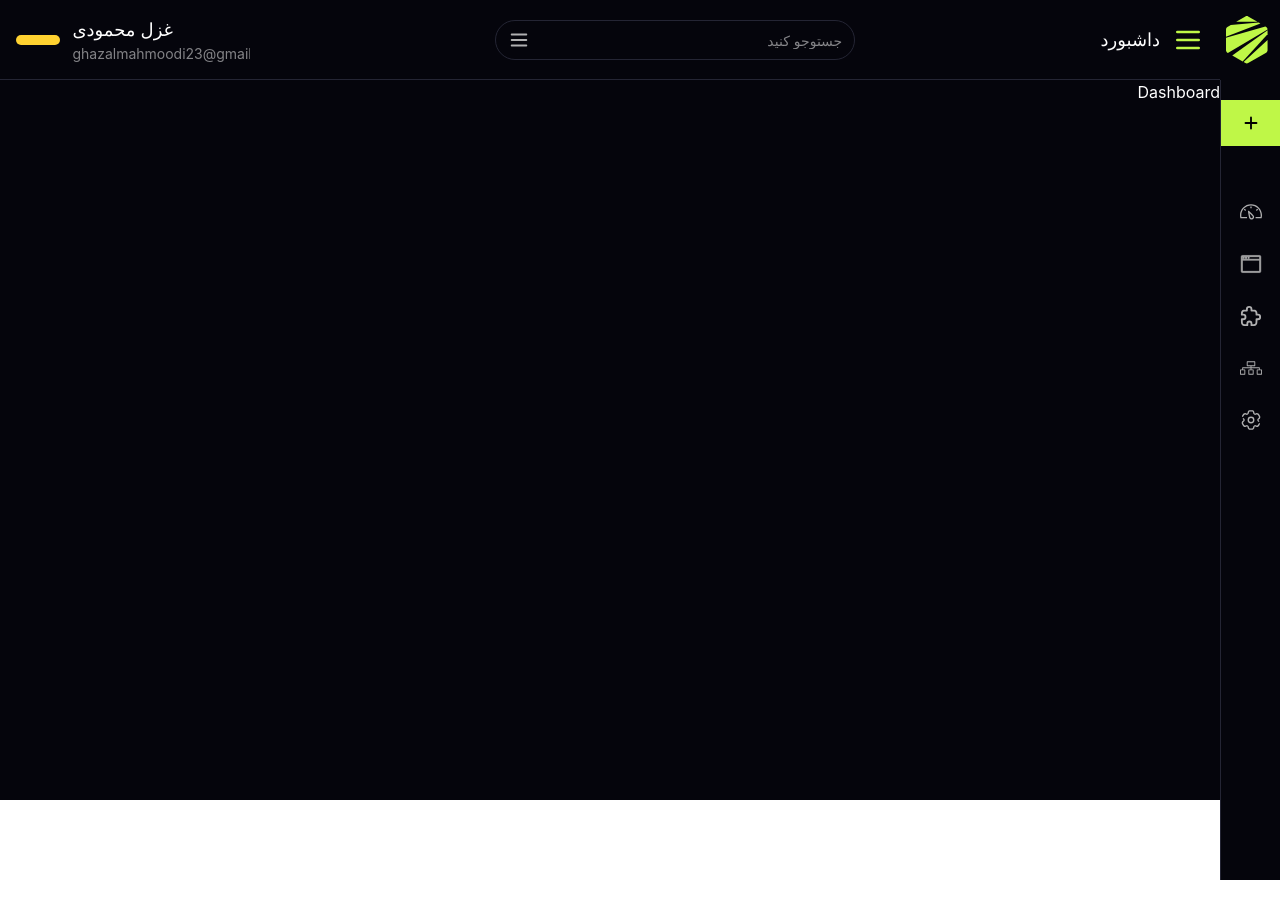
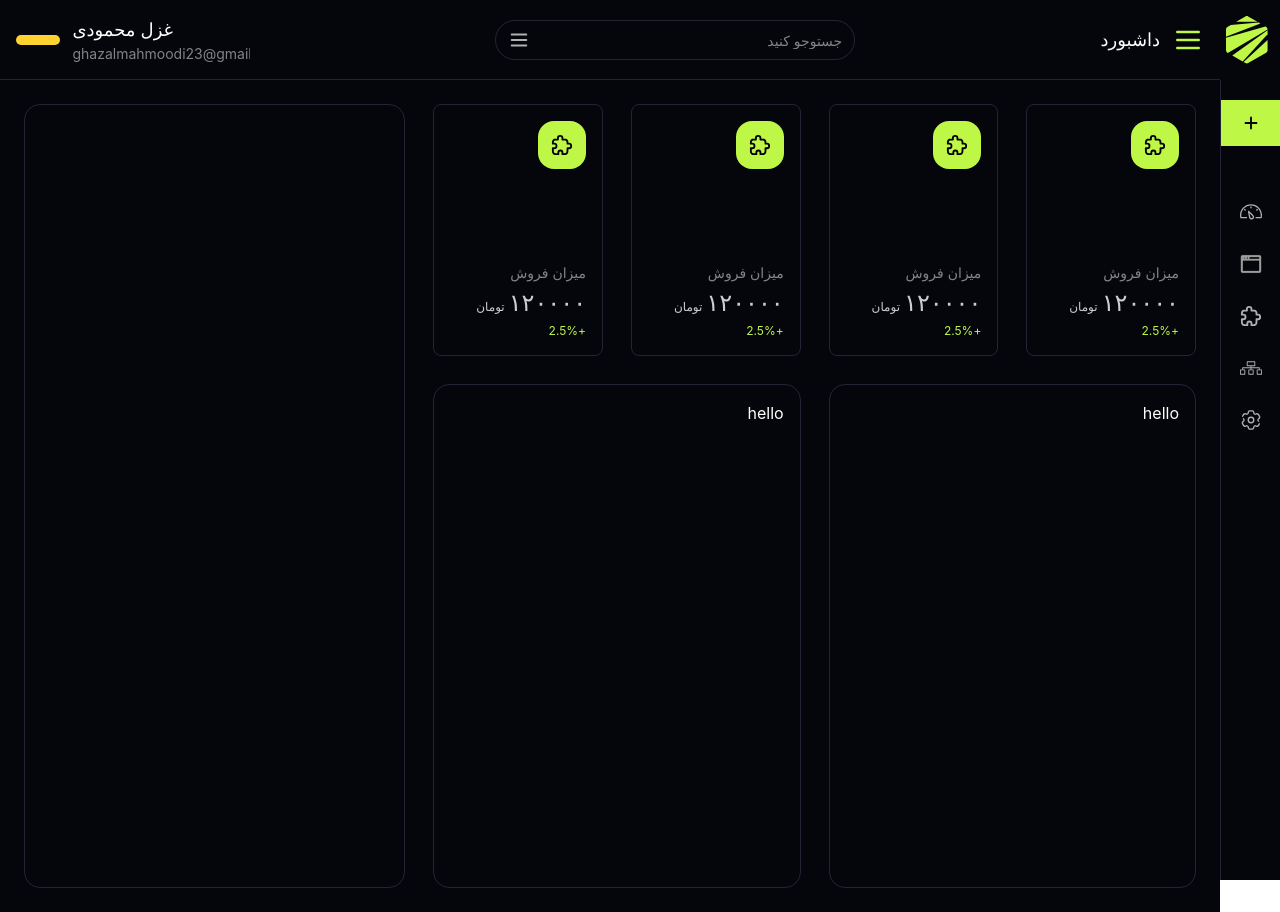
Before and after one commit to ryichi0/admin-dashboard, a React (Vite) app: page /p/dashboard in a window 1280 px wide. Before the commit the page ends 800 px from the top, so only its background shows below. Built offline with nearby package versions, Linux system fonts and the light colour scheme.

Commit message:
Style: dashboard layout

```diff
--- a/src/layouts/Main.jsx
+++ b/src/layouts/Main.jsx
@@ -14,11 +14,11 @@ import Management from '../pages/application/Management'
 export default function Main({ sidebarOpen, setSidebarOpen, children }) {
 
   const ROUTES = [
-    {path: "/dashboard", element: <Dashboard />},
-    {path: "/settings", element: <Settings />},
-    {path: "/tools", element: <Tools />},
-    {path: "/sitemap", element: <SiteMap />},
-    {path: "/application/management", element: <Management />},
+    { path: "/dashboard", element: <Dashboard /> },
+    { path: "/settings", element: <Settings /> },
+    { path: "/tools", element: <Tools /> },
+    { path: "/sitemap", element: <SiteMap /> },
+    { path: "/application/management", element: <Management /> },
   ]
   return (
     <main className={`text-light ${sidebarOpen
@@ -27,11 +27,13 @@ export default function Main({ sidebarOpen, setSidebarOpen, children }) {
         overflow-hidden min-h-screen absolute left-0 bg-purple-900 transition-all ease-in-out`}>
 
       <HeaderNavbar setSidebarOpen={setSidebarOpen} />
-      {children}
-      <Routes>
-        {ROUTES.map((route, index) => <Route key={index} path={route.path} element={route.element} />
-        )}
-      </Routes>
+      <div className="p-4">
+        {children}
+        <Routes>
+          {ROUTES.map((route, index) => <Route key={index} path={route.path} element={route.element} />
+          )}
+        </Routes>
+      </div>
 
     </main>
   )
--- a/src/pages/Dashboard.jsx
+++ b/src/pages/Dashboard.jsx
@@ -1,5 +1,6 @@
 import React, { useEffect } from 'react'
 import { useLayoutStore } from '../store/LayoutStore'
+import SvgTools from '../icons/SvgTools'
 
 export default function Dashboard() {
   const { setPageTitle } = useLayoutStore()
@@ -9,6 +10,32 @@ export default function Dashboard() {
   }, [])
 
   return (
-    <div>Dashboard</div>
+    <div className="w-full h-200 flex p-2 gap-7">
+      <div className=" min-h-full w-8/12 flex flex-col gap-7">
+        <div className="flex-4/12 grid grid-cols-4 gap-7 text-center">
+          {[0, 0, 0, 0].map((item, index) => {
+            return <div key={index} className="border border-br rounded-lg flex flex-col justify-between items-start p-4">
+              <div className="bg-accent size-12 rounded-2xl flex justify-center items-center">
+                <SvgTools  className="stroke-black!"/>
+              </div>
+              <div className="flex flex-col gap-1 items-start">
+                <span className="text-light/50 text-sm">میزان فروش</span>
+                <p className="text-light/80 text-xs">
+                  <span className="text-2xl me-1">۱۲۰۰۰۰</span>تومان
+                </p>
+                <span className="text-accent text-xs">
+                  +2.5%
+                </span>
+              </div>
+            </div>
+          })}
+        </div>
+        <div className="flex-8/12 grid grid-cols-2 gap-7">
+          <div className="border border-br rounded-2xl p-4">hello</div>
+          <div className="border border-br rounded-2xl p-4">hello</div>
+        </div>
+      </div>
+      <div className="w-4/12 border border-br rounded-2xl"></div>
+    </div>
   )
 }
```
